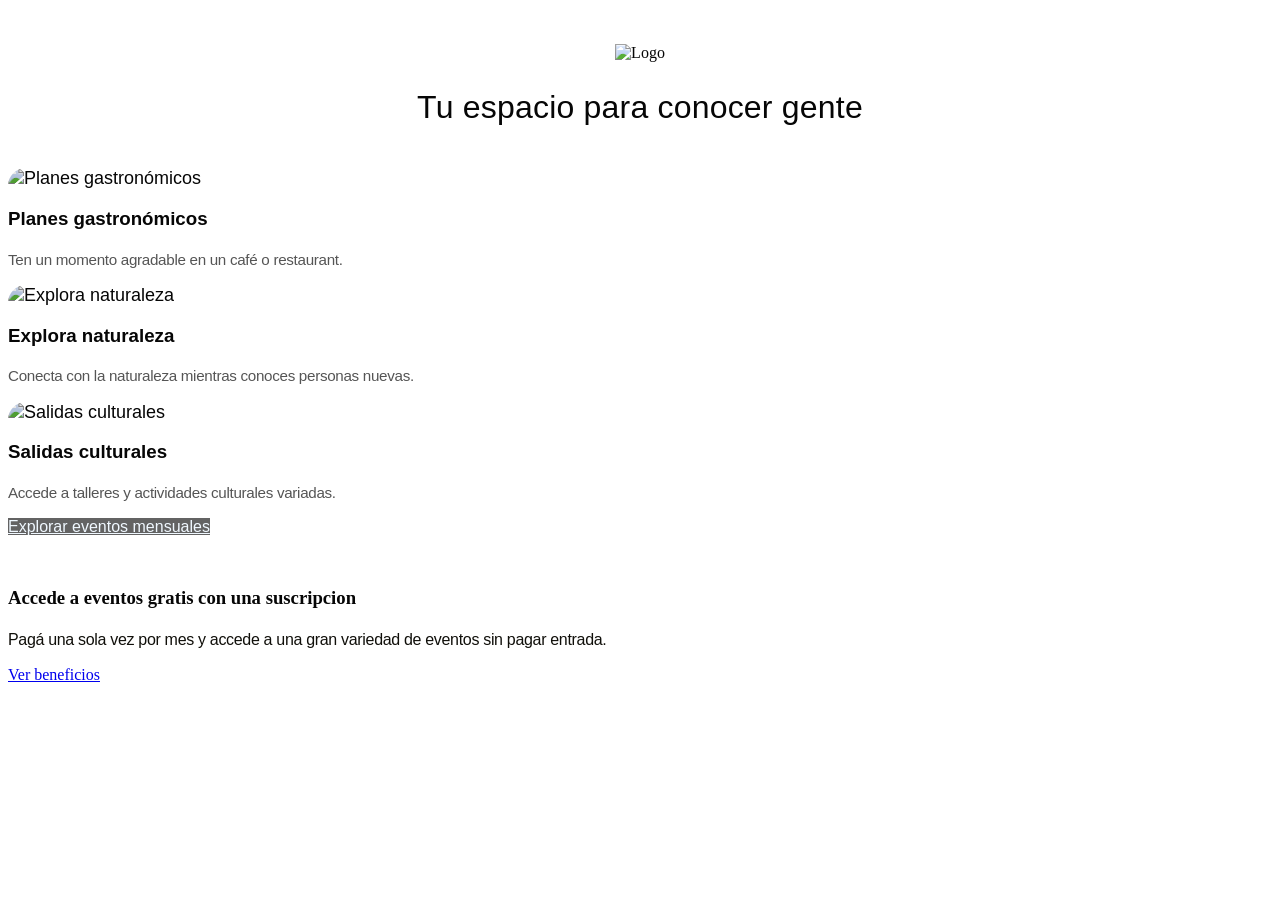
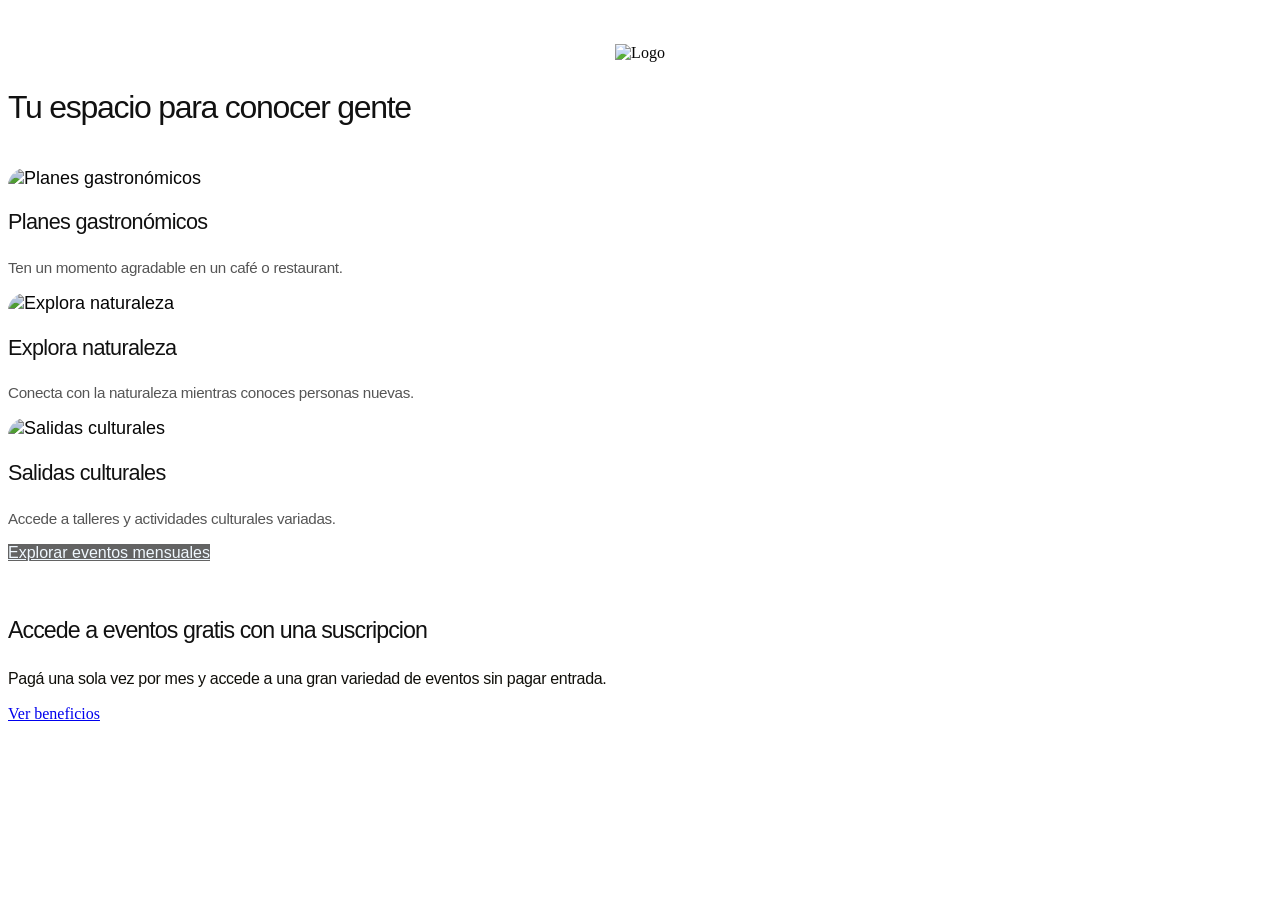

arreglando mis tickets

--- a/ecomercio-grupo4/css/styles.css
+++ b/ecomercio-grupo4/css/styles.css
@@ -34,27 +34,39 @@ p strong, b {
   height: auto;
 }
 
-.subtitulo-bienvenida,
-h1,
-h2 {
-  font-family: "DM Sans", sans-serif;
-}
+/* =======================
+   TÍTULOS
+======================= */
 
+h1,
+h2,
+h3,
 .subtitulo-bienvenida {
-  font-weight: 400;
-  font-size: 2rem;
-  text-align: center;
-  letter-spacing: 0.2px;
+    font-family: "DM Sans", sans-serif;
+    color: #111111;
+    letter-spacing: -0.04em;
+    line-height: 1.15;
 }
 
 h1 {
-  font-weight: 700;
+    font-size: 3rem;
+    font-weight: 500;
 }
 
 h2 {
-  font-weight: 600;
+    font-size: 2.2rem;
+    font-weight: 500;
 }
 
+h3 {
+    font-size: 1.45rem;
+    font-weight: 500;
+}
+
+.subtitulo-bienvenida {
+    font-size: 2rem;
+    font-weight: 400;
+}
 
 .album {
   padding-top: 1rem;   /* antes era 3rem */
@@ -346,13 +358,11 @@ a.custom-card:hover {
 
 /* Título */
 .custom-card h3 {
- .custom-card h3 {
-  font-family: "DM Sans", sans-serif;
-  font-size: 1.3rem;
-  font-weight: 600;
-  color: #333;
-  margin-bottom: 0;
-}
+    font-family: "DM Sans", sans-serif;
+    font-size: 1.35rem;
+    font-weight: 500;
+    letter-spacing: -0.03em;
+    color: #111;
 }
 
 /* Texto */
@@ -460,12 +470,9 @@ a.custom-card:hover {
 
 
 .partners-title {
-  color: #ffffff;
-  text-align: center;
-  font-family: sans-serif;
-  font-weight: 400;
-  margin-bottom: 2rem;
-  letter-spacing: 0.5px;
+    font-family: "DM Sans", sans-serif;
+    font-weight: 500;
+    letter-spacing: -0.03em;
 }
 
 /* Contenedor de logos */
@@ -558,4 +565,22 @@ i[class*=" fa-"] {
 .event-card:hover {
   transform: translateY(-4px);
   box-shadow: 0 8px 20px rgba(0,0,0,0.15);
+}
+
+.display-1,
+.display-2,
+.display-3,
+.display-4,
+.display-5,
+.display-6,
+h1,
+h2,
+h3,
+h4,
+h5,
+h6 {
+    font-family: "DM Sans", sans-serif !important;
+    font-weight: 500 !important;
+    letter-spacing: -0.04em;
+    line-height: 1.15;
 }
